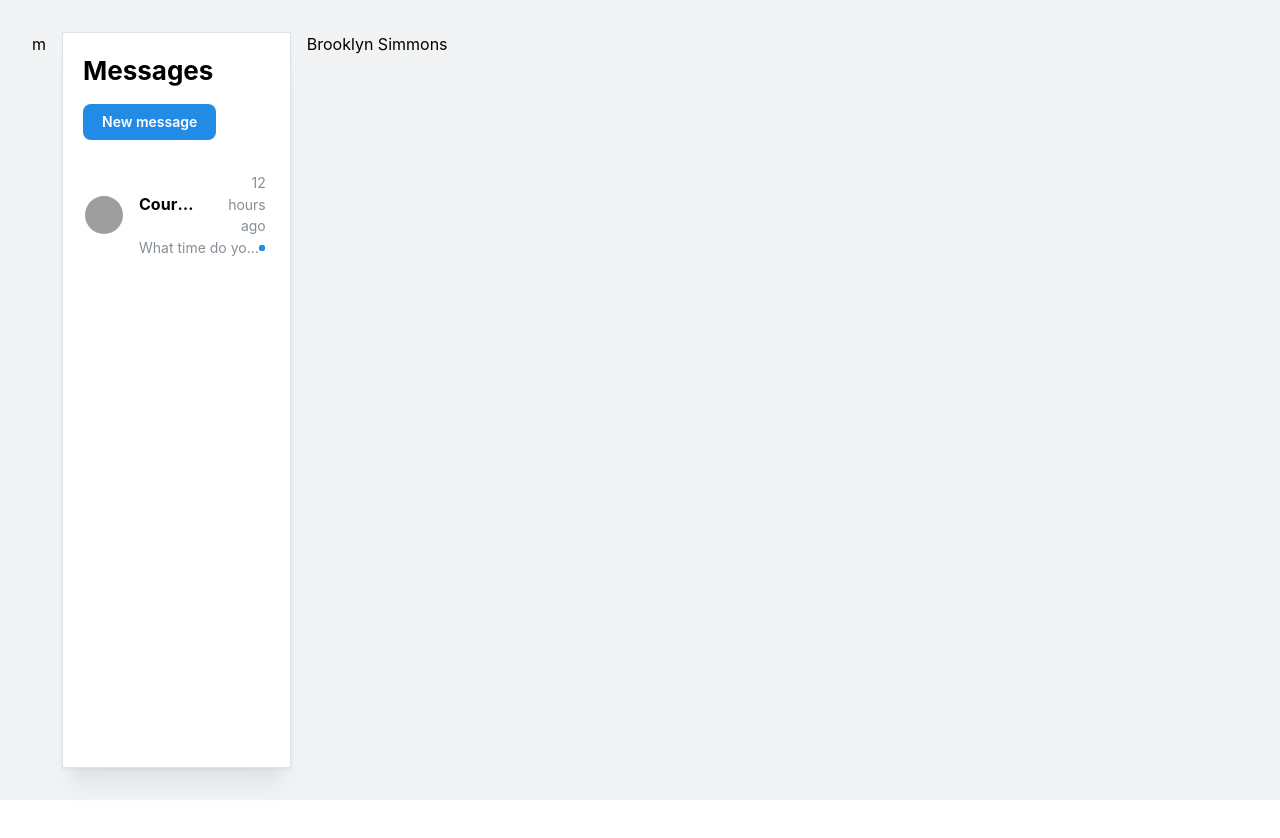
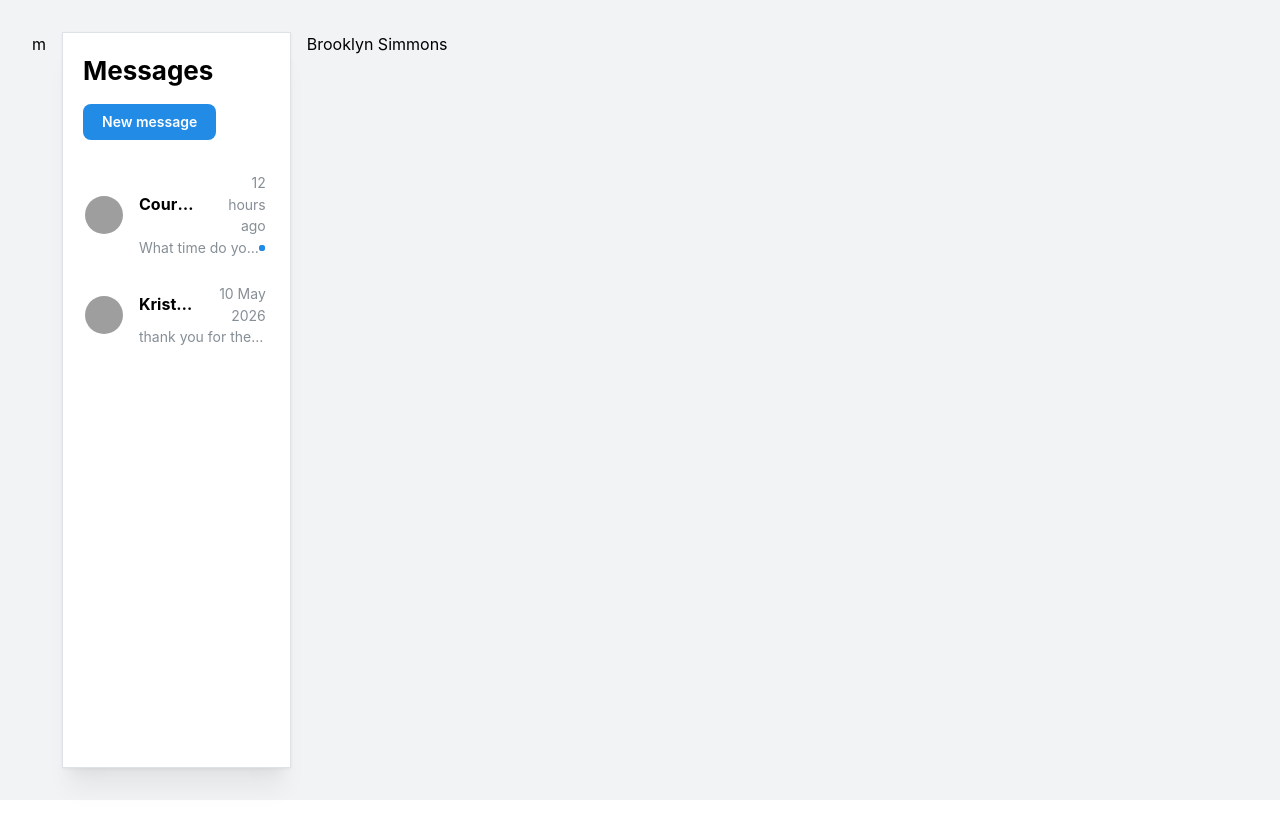
Before and after one commit to henrylin03/zam-messages--ui, a React (Vite) app: page /messages in a window 1280 px wide. Shown: the top 838 px of the page. Built offline with nearby package versions, Linux system fonts and the light colour scheme; grey boxes are pictures that could not be loaded.

Commit message:
feat(MessagesList): cut gap between message preview buttons. make the hover colour closer to white (more subtle)

```diff
--- a/src/pages/MessagesPage/MessagesList/MessagePreview/MessagePreview.module.css
+++ b/src/pages/MessagesPage/MessagesList/MessagePreview/MessagePreview.module.css
@@ -3,8 +3,8 @@
 }
 
 .inner:hover {
-  background-color: var(--mantine-color-gray-2);
-  transition: all 100ms ease-in-out;
+  background-color: var(--mantine-color-gray-1);
+  transition: all 100ms linear;
 }
 
 .bottom {
--- a/src/pages/MessagesPage/MessagesList/index.tsx
+++ b/src/pages/MessagesPage/MessagesList/index.tsx
@@ -14,7 +14,7 @@ const MessagesList = ({ messages }: Props) => (
       <Button>New message</Button>
     </Group>
     <ScrollArea h="100%" type="auto" offsetScrollbars pl="xs">
-      <Stack component="ul" gap="sm">
+      <Stack component="ul" gap={0}>
         {messages.map((message) => (
           <li>
             <MessagePreview message={message} />
--- a/src/pages/MessagesPage/index.tsx
+++ b/src/pages/MessagesPage/index.tsx
@@ -13,6 +13,16 @@ const MessagesPage = () => {
       text: "What time do you close?",
       sentTime: new Date(2026, 4, 17),
       isRead: false,
+    },
+    {
+      author: {
+        id: "KW",
+        name: "Kristin Watson",
+        avatarSrc: "https://i.pravatar.cc/100",
+      },
+      text: "thank you for the reminder!",
+      sentTime: new Date(2026, 4, 10),
+      isRead: true,
     },
   ];
 
```
